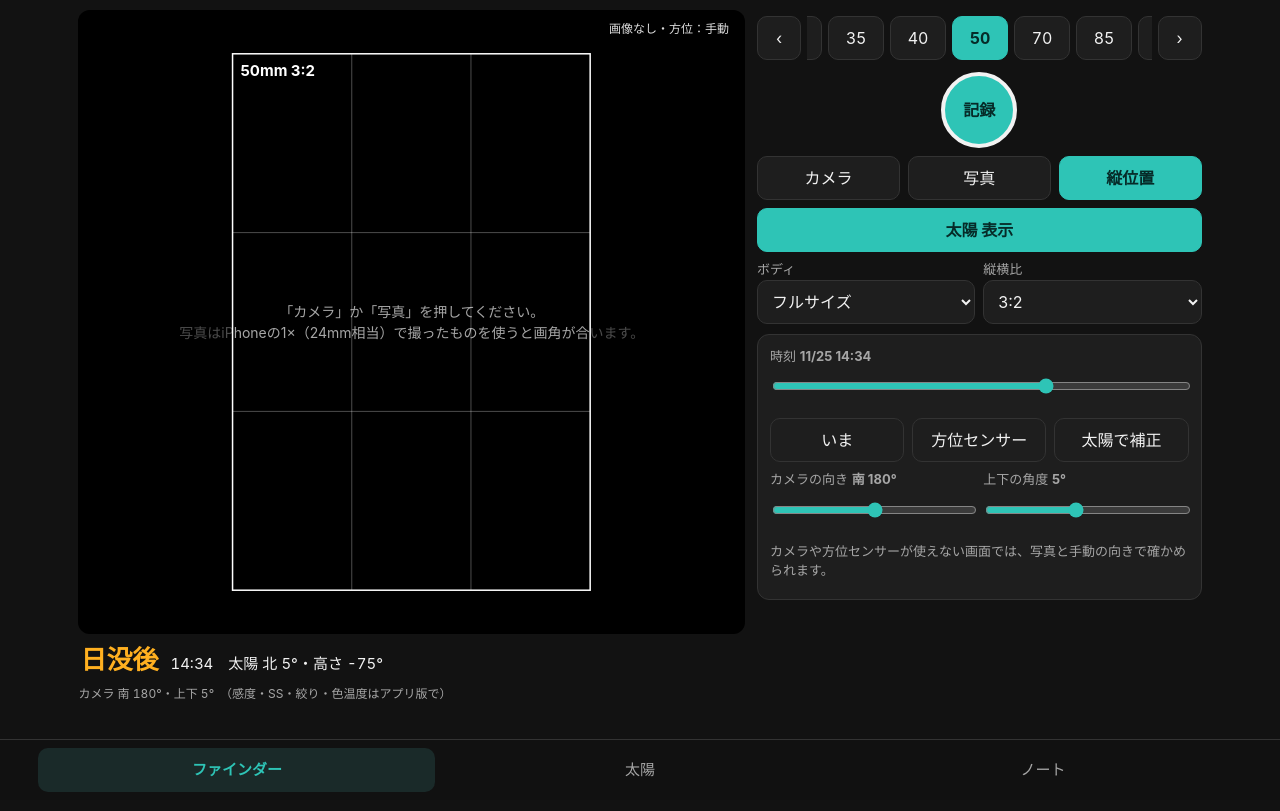
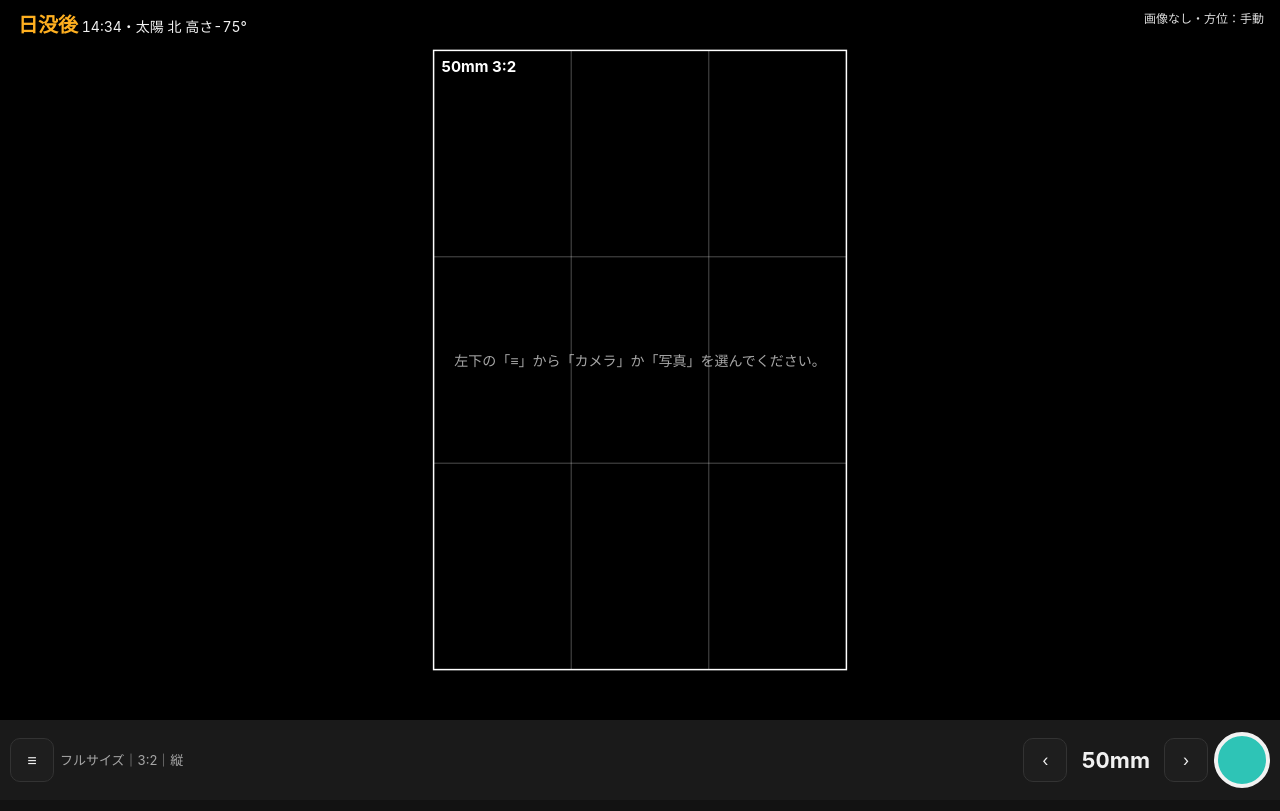
Before and after one commit to akikazuishii-byte/lh-proto, a plain HTML site: page index.html in a window 1280 px wide. Drawn offline with Linux system fonts and the light colour scheme.

Commit message:
ファインダーを全画面にし、操作を下の細いバーと設定シートにまとめる。オートフォーカスを指定
Co-Authored-By: Claude Opus 5.5 <noreply@anthropic.com>
Claude-Session: https://claude.ai/code/session_01MFkuAhTLN6C5mncVQwao2U

```diff
--- a/index.html
+++ b/index.html
@@ -39,7 +39,7 @@ nav.tabs button{flex:1;border:0;background:none;color:var(--sub);font-size:15px}
 nav.tabs button[aria-selected=true]{color:var(--key);font-weight:700;background:#1a2a29}
 /* ファインダー */
 .fgrid{display:grid;gap:12px}
-.vf{position:relative;width:100%;height:min(62vh,720px);background:#000;border-radius:12px;overflow:hidden}
+.vf{position:relative;width:100%;height:min(62vh,720px);touch-action:none;background:#000;border-radius:12px;overflow:hidden}
 .vf video,.vf img{position:absolute;inset:0;width:100%;height:100%;object-fit:cover;transform-origin:50% 50%}
 .vf svg{position:absolute;inset:0;width:100%;height:100%}
 .vf .empty{position:absolute;inset:0;display:grid;place-items:center;color:var(--sub);text-align:center;padding:24px;font-size:14px}
@@ -96,31 +96,46 @@ td:first-child,th:first-child{text-align:left}
   .ngrid{grid-template-columns:minmax(0,1fr) minmax(0,1fr);align-items:start}
   .ngrid .wide{grid-column:1/-1}
 }
+
+/* ファインダーは全画面 */
+body.fmode main{padding:0;max-width:none}
+body.fmode nav.tabs{display:none}
+#finder.show{position:fixed;inset:0;padding:env(safe-area-inset-top,0px) 0 0;background:#000;z-index:30;display:flex;flex-direction:column}
+#finder .vf{flex:1;height:auto;border-radius:0}
+.fbar{display:flex;align-items:center;gap:6px;padding:6px 10px calc(6px + var(--safeB));background:#1a1a1a}
+.fbar button{min-width:44px;padding:0 8px}
+.fbinfo{flex:1;font-size:13px;color:var(--sub);line-height:1.3;overflow:hidden;white-space:nowrap;text-overflow:ellipsis}
+.flnow{font-size:22px;font-weight:700;min-width:84px!important;font-variant-numeric:tabular-nums;background:none!important;border:0!important}
+.fbar .shot{width:56px;height:56px;border-radius:50%;border:4px solid #f2f2f2;background:var(--key)}
+.hud{position:absolute;left:8px;top:8px;background:rgba(0,0,0,.55);border-radius:8px;padding:2px 10px;font-size:14px;font-variant-numeric:tabular-nums}
+.hud .word{font-size:20px;font-weight:800;color:var(--sun)}
+.flpop{position:absolute;left:0;right:0;bottom:8px;padding:6px 10px;background:rgba(0,0,0,.6)}
+.fsheet{position:fixed;left:0;right:0;bottom:0;z-index:50;max-height:80vh;overflow:auto;background:#1a1a1a;border-top:1px solid var(--line);border-radius:14px 14px 0 0;padding:12px 14px calc(14px + var(--safeB))}
 @media (prefers-reduced-motion:reduce){*{transition:none!important;scroll-behavior:auto!important}}
 </style>
 </head>
 <body>
 <main>
 <section id="finder" class="show">
-  <div class="fgrid">
-    <div>
   <div class="vf" id="vf">
     <video id="vid" playsinline muted hidden></video>
     <img id="pic" alt="" hidden>
-        <div class="empty" id="empty">「カメラ」か「写真」を押してください。<br>写真はiPhoneの1×（24mm相当）で撮ったものを使うと画角が合います。</div>
+    <div class="empty" id="empty">左下の「≡」から「カメラ」か「写真」を選んでください。</div>
     <svg id="ov"></svg>
+    <div class="hud"><span class="word" id="lword">—</span> <span id="lpos"></span></div>
     <div class="badge" id="badge"></div>
+    <div class="fl flpop" id="fl" hidden></div>
   </div>
-      <div class="light"><span class="word" id="lword">—</span><span class="pos" id="lpos"></span></div>
-      <div class="small" id="lsmall"></div>
+  <div class="fbar">
+    <button id="menuBtn" aria-label="設定">≡</button>
+    <div class="fbinfo" id="fbinfo"></div>
+    <button id="flPrev" aria-label="短い焦点距離へ">‹</button>
+    <button id="flNow" class="flnow" aria-label="焦点距離の一覧"></button>
+    <button id="flNext" aria-label="長い焦点距離へ">›</button>
+    <button id="shotBtn" class="shot" aria-label="記録する"></button>
   </div>
-    <div>
-      <div class="flwrap">
-        <button id="flPrev" aria-label="短い焦点距離へ">‹</button>
-        <div class="fl" id="fl"></div>
-        <button id="flNext" aria-label="長い焦点距離へ">›</button>
-      </div>
-      <div class="shot"><button id="shotBtn" aria-label="記録する">記録</button></div>
+  <div class="fsheet" id="fsheet" hidden>
+    <div class="row"><button id="toSun">太陽タブへ</button><button id="toNotes">ノートタブへ</button><button id="closeMenu" class="on">閉じる</button></div>
     <div class="row">
       <button id="camBtn">カメラ</button>
       <button id="picBtn">写真</button>
@@ -132,8 +147,7 @@ td:first-child,th:first-child{text-align:left}
       <div><label for="body">ボディ</label><select id="body"></select></div>
       <div><label for="aspect">縦横比</label><select id="aspect"></select></div>
     </div>
-      <div class="card">
-        <label for="tm">時刻 <b id="tmLabel"></b></label>
+    <label for="tm">時刻 <b id="tmLabel"></b>（ファインダーを左右になぞっても変わります）</label>
     <input type="range" id="tm" min="240" max="1200" step="5">
     <div class="row">
       <button id="nowBtn">いま</button>
@@ -144,9 +158,8 @@ td:first-child,th:first-child{text-align:left}
       <div><label for="hd">カメラの向き <b id="hdLabel"></b></label><input type="range" id="hd" min="0" max="359"></div>
       <div><label for="pt">上下の角度 <b id="ptLabel"></b></label><input type="range" id="pt" min="-45" max="70"></div>
     </div>
+    <p class="small" id="lsmall"></p>
     <p class="note" id="msg">カメラや方位センサーが使えない画面では、写真と手動の向きで確かめられます。</p>
-      </div>
-    </div>
   </div>
 </section>
 
@@ -271,8 +284,10 @@ function dayEvents(ds){
 /* ---------- タブ ---------- */
 function showTab(name){
   $$('nav.tabs button').forEach(x=>x.setAttribute('aria-selected',x.dataset.tab===name));
-  $$('section').forEach(s=>s.classList.toggle('show',s.id===name));
+  $$('section').forEach(s=>s.classList.toggle('show',s.id===name));document.body.classList.toggle('fmode',name==='finder');
   try{history.replaceState(null,'','#'+name)}catch(e){location.hash=name}
+  if(name!=='finder'&&!document.querySelector('#backFinder')){const b=document.createElement('button');b.id='backFinder';b.textContent='ファインダーに戻る';b.style.cssText='position:fixed;right:12px;bottom:calc(76px + env(safe-area-inset-bottom,0px));z-index:45';b.className='on';b.onclick=()=>showTab('finder');document.body.appendChild(b)}
+  const bf=document.querySelector('#backFinder');if(bf)bf.hidden=name==='finder';
   if(name==='notes'){drawList()}
   refresh();window.scrollTo(0,0);
 }
@@ -284,8 +299,11 @@ $('#body').innerHTML=BODIES.map((b,i)=>`<option value="${i}">${b[0]}</option>`).
 $('#aspect').innerHTML=ASPECTS.map((a,i)=>`<option value="${i}">${a[0]}</option>`).join('');
 $('#body').value=S.body;$('#aspect').value=S.aspect;
 $('#fl').innerHTML=FLS.map(f=>`<button data-f="${f}">${f}</button>`).join('');
-function setFl(f,quiet){S.fl=f;$$('#fl button').forEach(b=>{const on=+b.dataset.f===f;b.classList.toggle('on',on);if(on)b.scrollIntoView({inline:'center',block:'nearest'})});save();if(!quiet)buzz();drawFinder();syncCam()}
-$('#fl').onclick=e=>{const b=e.target.closest('button');if(b)setFl(+b.dataset.f)};
+function setFl(f,quiet){S.fl=f;$('#flNow').textContent=f+'mm';$$('#fl button').forEach(b=>{const on=+b.dataset.f===f;b.classList.toggle('on',on);if(on)b.scrollIntoView({inline:'center',block:'nearest'})});save();if(!quiet)buzz();drawFinder();syncCam()}
+$('#fl').onclick=e=>{const b=e.target.closest('button');if(b){setFl(+b.dataset.f);$('#fl').hidden=true}};
+$('#flNow').onclick=()=>{$('#fl').hidden=!$('#fl').hidden;if(!$('#fl').hidden)setFl(S.fl,true)};
+$('#menuBtn').onclick=()=>{$('#fsheet').hidden=false};$('#closeMenu').onclick=()=>{$('#fsheet').hidden=true};
+$('#toSun').onclick=()=>{$('#fsheet').hidden=true;showTab('sun')};$('#toNotes').onclick=()=>{$('#fsheet').hidden=true;showTab('notes')};
 const step=d=>{const i=FLS.indexOf(S.fl);setFl(FLS[Math.max(0,Math.min(FLS.length-1,(i<0?9:i)+d))])};
 $('#flPrev').onclick=()=>step(-1);$('#flNext').onclick=()=>step(1);
 addEventListener('keydown',e=>{if(!$('#finder').classList.contains('show')||/INPUT|SELECT/.test(e.target.tagName))return;if(e.key==='ArrowLeft')step(-1);if(e.key==='ArrowRight')step(1)});
@@ -303,10 +321,10 @@ function badge(){
 let cams={wide:null,ultra:null},curCam=null,camOn=false,baseF=24;
 async function openCam(kind){
   const id=cams[kind];
-  const v=id?{deviceId:{exact:id},width:{ideal:1920}}:{facingMode:'environment',width:{ideal:1920}};
+  const v=id?{deviceId:{exact:id},width:{ideal:1920},focusMode:'continuous'}:{facingMode:'environment',width:{ideal:1920},focusMode:'continuous'};
   const st=await navigator.mediaDevices.getUserMedia({video:v,audio:false});
   if(vid.srcObject)vid.srcObject.getTracks().forEach(t=>t.stop());
-  vid.srcObject=st;curCam=kind;baseF=kind==='ultra'?13:24;
+  vid.srcObject=st;curCam=kind;try{const t=st.getVideoTracks()[0],c=t.getCapabilities&&t.getCapabilities();if(c&&c.focusMode&&c.focusMode.includes('continuous'))await t.applyConstraints({advanced:[{focusMode:'continuous'}]})}catch(e){}baseF=kind==='ultra'?13:24;
   vid.hidden=false;pic.hidden=true;$('#empty').hidden=true;vid.onloadedmetadata=drawFinder;await vid.play();
   msg(kind==='ultra'?'超広角カメラを使っています（13mm相当として計算）。':'カメラを使っています（1×＝24mm相当として計算）。');drawFinder();
 }
@@ -341,7 +359,7 @@ $('#sensBtn').onclick=async()=>{
     setTimeout(()=>{if(!sensor)msg('方位センサーが使えません。スライダーで向きを合わせてください。')},2000);
   }catch(e){msg('方位センサーが使えません。スライダーで向きを合わせてください。')}
 };
-$('#calBtn').onclick=()=>{calib=true;$('#calBtn').classList.add('on');msg('画面の中の本物の太陽をタップしてください。方位のずれを直します。')};
+$('#calBtn').onclick=()=>{calib=true;$('#fsheet').hidden=true;$('#calBtn').classList.add('on');msg('画面の中の本物の太陽をタップしてください。方位のずれを直します。')};
 $('#hd').oninput=e=>{S.head=+e.target.value;save();drawFinder()};
 $('#pt').oninput=e=>{S.pitch=+e.target.value;save();drawFinder()};
 $('#tm').oninput=e=>{S.min=+e.target.value;refresh()};
@@ -405,14 +423,17 @@ function drawFinder(){
     word=lightWord(sp.az,sp.alt);
   }
   ov.setAttribute('viewBox',`0 0 ${W} ${H}`);ov.innerHTML=o;
-  $('#lword').textContent=word;
-  $('#lpos').textContent=`${hm(S.min)}　太陽 ${dirName(sp.az)} ${Math.round(sp.az)}°・高さ ${Math.round(sp.alt)}°`;
+  $('#lword').textContent=word;$('#fbinfo').innerHTML=`${esc(BODIES[S.body][0].split('（')[0])}｜${esc(ASPECTS[S.aspect][0].split('（')[0])}｜${S.portrait?'縦':'横'}<br>${crop!==1?`換算${Math.round(fe)}mm`:''}`;
+  $('#lpos').textContent=`${hm(S.min)}・太陽 ${dirName(sp.az)} 高さ${Math.round(sp.alt)}°`;
   $('#lsmall').textContent=`カメラ ${dirName(S.head)} ${Math.round(S.head)}°・上下 ${Math.round(S.pitch)}°　（感度・SS・絞り・色温度はアプリ版で）`;
   $('#hd').value=Math.round(S.head);$('#pt').value=Math.round(S.pitch);
   $('#hdLabel').textContent=`${dirName(S.head)} ${Math.round(S.head)}°`;$('#ptLabel').textContent=`${Math.round(S.pitch)}°`;
   badge();
 }
-vf.addEventListener('click',e=>{
+let dragT=null;
+vf.addEventListener('pointerdown',e=>{if(e.target.closest('.flpop'))return;dragT={x:e.clientX,min:S.min,moved:false}});
+vf.addEventListener('pointermove',e=>{if(!dragT||!S.showSun)return;const dx=e.clientX-dragT.x;if(Math.abs(dx)>8)dragT.moved=true;if(dragT.moved){S.min=Math.min(1200,Math.max(240,Math.round((dragT.min+dx*1.5)/5)*5));refresh()}});
+vf.addEventListener('pointerup',e=>{const d=dragT;dragT=null;if(!d||d.moved)return;$('#fl').hidden=true;
   if(!calib||!geo)return;calib=false;$('#calBtn').classList.remove('on');
   const r=vf.getBoundingClientRect(),x=e.clientX-r.left,y=e.clientY-r.top;
   const sp=sunPos(atMin(S.date,S.min),S.lat,S.lng);
@@ -421,6 +442,7 @@ vf.addEventListener('click',e=>{
   if(sensor&&rawHead!=null)S.offset=((trueHead-rawHead+540)%360)-180;else{S.head=trueHead;S.pitch=sp.alt-ay}
   save();buzz();msg(`方位を合わせました（太陽 ${Math.round(sp.az)}°）。`);drawFinder();
 });
+vf.addEventListener('pointercancel',()=>dragT=null);
 new ResizeObserver(()=>drawFinder()).observe(vf);
 
 /* 記録：枠の中の画像とデータを1枚に */
@@ -652,7 +674,7 @@ $('#copyBtn').onclick=async e=>{try{await navigator.clipboard.writeText(sheetTex
 
 /* ---------- 全体 ---------- */
 function refresh(){$('#tm').value=S.min;$('#tmLabel').textContent=`${S.date.slice(5).replace('-','/')} ${hm(S.min)}`;drawFinder();drawSun()}
-syncBtns();setFl(S.fl,true);drawList();refresh();
+document.body.classList.add('fmode');syncBtns();setFl(S.fl,true);drawList();refresh();
 const h0=location.hash.slice(1);if(['sun','notes'].includes(h0))showTab(h0);
 }
 </script>
```
Lines whose indentation alone changed are shown as unchanged.
